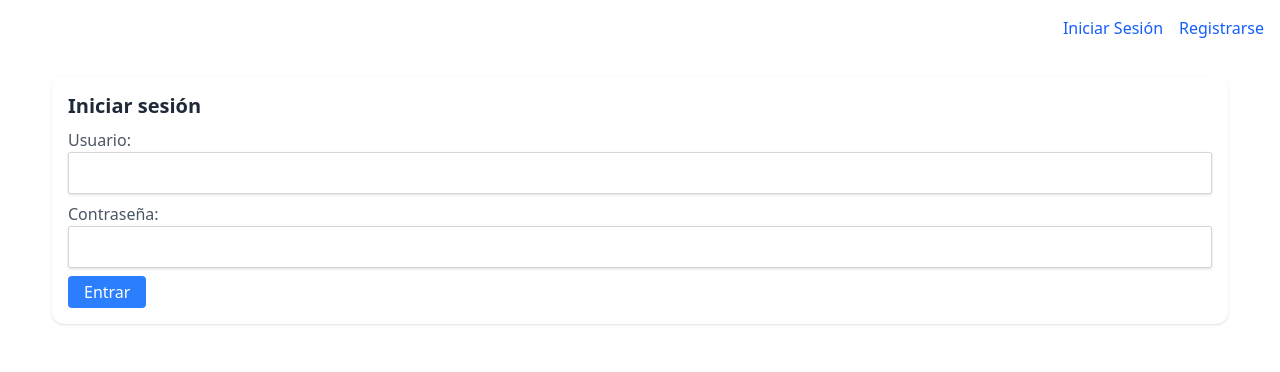
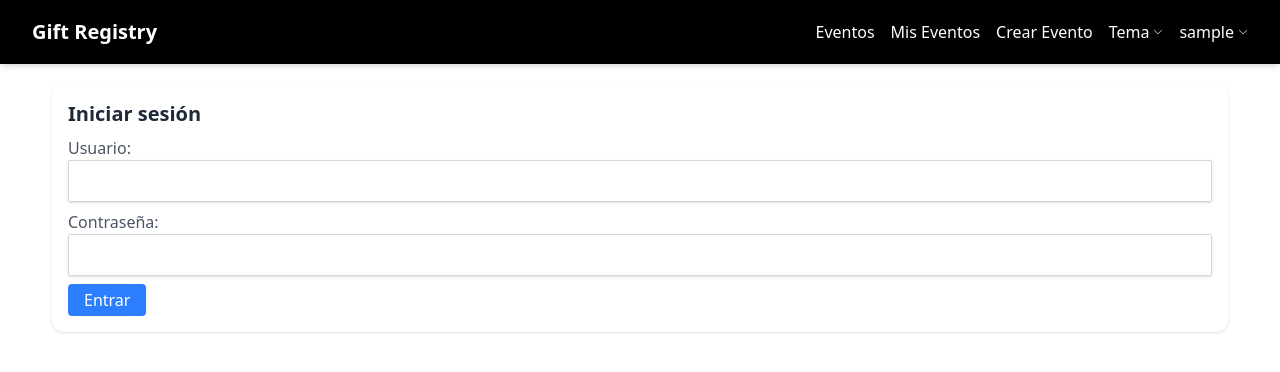
Before and after one commit to richardparra99/RegistryGift-Frontend, a React (Vite) app: page /login in a window 1280 px wide. Shown: the top 372 px of the page. Built offline with nearby package versions, Linux system fonts and the light colour scheme; sample sign-in values are in the browser's storage.

Commit message:
se agrego nueva funciones al proyecto

```diff
--- a/src/components/GuestMenu.tsx
+++ b/src/components/GuestMenu.tsx
@@ -1,14 +1,23 @@
 import { Link } from "react-router";
 import { URLS } from "../navigation/CONSTANTS";
-
 
 export const GuestMenu = () => {
     return (
         <div className="justify-end p-4 flex">
             <div className="flex items-center space-x-4">
-                <Link to={URLS.LOGIN} className="text-blue-600 hover:text-black">Iniciar Sesión</Link>
-                <Link to={URLS.REGISTER} className="text-blue-600 hover:text-black">Registrarse</Link>
+                <Link
+                    to={URLS.LOGIN}
+                    className="bg-blue-600 hover:bg-blue-700 text-white font-semibold py-2 px-4 rounded shadow transition"
+                >
+                    Iniciar Sesión
+                </Link>
+                <Link
+                    to={URLS.REGISTER}
+                    className="bg-black hover:bg-gray-800 text-white font-semibold py-2 px-4 rounded shadow transition"
+                >
+                    Registrarse
+                </Link>
             </div>
         </div>
     );
-}
+};
--- a/src/components/Menu.tsx
+++ b/src/components/Menu.tsx
@@ -1,4 +1,4 @@
-import { useState } from "react";
+import { useState, useEffect } from "react";
 import { Link, useNavigate } from "react-router-dom";
 import { BsChevronDown, BsList } from "react-icons/bs";
 import { URLS } from "../navigation/CONSTANTS";
@@ -36,6 +36,17 @@ export const Menu = () => {
     }
   };
 
+  // Tema
+  const changeTheme = (theme: string) => {
+    localStorage.setItem("theme", theme);
+    document.body.className = `theme-${theme}`;
+  };
+
+  useEffect(() => {
+    const savedTheme = localStorage.getItem("theme") || "default";
+    document.body.className = `theme-${savedTheme}`;
+  }, []);
+
   return (
     <nav className="bg-black shadow-md">
       <div className="max-w-7xl mx-auto px-4 sm:px-6 lg:px-8">
@@ -66,6 +77,39 @@ export const Menu = () => {
                 </Link>
               </>
             )}
+            {/* TEMA */}
+            <div className="relative group">
+              <button
+                onClick={() => toggleSubMenu("themeMenu")}
+                className="text-white hover:text-blue-600 flex items-center"
+              >
+                Tema <BsChevronDown size={10} className="inline ml-1" />
+              </button>
+              <div
+                id="themeMenu"
+                className="absolute hidden bg-white shadow-md mt-2 rounded-md z-10 min-w-[150px]"
+              >
+                <button
+                  onClick={() => changeTheme("blue")}
+                  className="block w-full text-left hover:bg-gray-100 py-2 px-4"
+                >
+                  Azul Oscuro
+                </button>
+                <button
+                  onClick={() => changeTheme("dark")}
+                  className="block w-full text-left hover:bg-gray-100 py-2 px-4"
+                >
+                  Negro Opaco
+                </button>
+                <button
+                  onClick={() => changeTheme("default")}
+                  className="block w-full text-left hover:bg-gray-100 py-2 px-4"
+                >
+                  Normal
+                </button>
+              </div>
+            </div>
+
             {!token ? (
               <>
                 <Link to={URLS.LOGIN} className="text-white hover:text-blue-600">
@@ -85,11 +129,11 @@ export const Menu = () => {
                 </button>
                 <div
                   id="authMenu"
-                  className="absolute hidden bg-white shadow-md mt-2 rounded-md z-10 min-w-[160px]"
+                  className="absolute hidden bg-white shadow-md mt-2 rounded-md z-10 min-w-[119px]"
                 >
                   <button
                     onClick={onLogoutClick}
-                    className="block w-full text-start px-4 py-2 text-gray-800 hover:bg-gray-100"
+                    className="bg-red-600 hover:bg-red-700 text-white font-semibold py-2 px-3 rounded shadow transition"
                   >
                     Cerrar sesión
                   </button>
--- a/src/index.css
+++ b/src/index.css
@@ -3,3 +3,18 @@
 .formfield span{
     color: red
 }
+
+body.theme-default {
+  background-color: white;
+  color: black;
+}
+
+body.theme-blue {
+  background-color: #15202b;
+  color: #e1e8ed;
+}
+
+body.theme-dark {
+  background-color: #0a0a0a;
+  color: #f0f0f0;
+}
--- a/src/pages/LoginForm.tsx
+++ b/src/pages/LoginForm.tsx
@@ -7,7 +7,7 @@ import { useNavigate } from "react-router-dom";
 import { URLS } from "../navigation/CONSTANTS";
 import { AuthService } from "../services/AuthService";
 import { Container } from "../components/Container";
-import { GuestMenu } from "../components/GuestMenu";
+import { Menu } from "../components/Menu"; // 👈 CAMBIO
 
 type Inputs = {
 	username: string;
@@ -38,7 +38,7 @@ export const LoginForm = () => {
 
 	return (
 		<>
-			<GuestMenu />
+			<Menu /> {/* 👈 AQUÍ SOLO CAMBIÓ */}
 			<Container>
 				<Card title="Iniciar sesión" className="mx-5 my-5">
 					<form onSubmit={handleSubmit(onSubmit)}>
--- a/src/pages/RegisterForm.tsx
+++ b/src/pages/RegisterForm.tsx
@@ -8,7 +8,7 @@ import { URLS } from "../navigation/CONSTANTS";
 import { AuthService } from "../services/AuthService";
 import { Container } from "../components/Container";
 import { useState } from "react";
-import { GuestMenu } from "../components/GuestMenu";
+import { Menu } from "../components/Menu"; // 👈 CAMBIO
 
 type Inputs = {
 	username: string;
@@ -42,7 +42,7 @@ export const RegisterForm = () => {
 
 	return (
 		<>
-			<GuestMenu />
+			<Menu /> {/* 👈 AQUÍ SOLO CAMBIÓ */}
 			<Container>
 				<Card title="Registro" className="mx-5 my-5">
 					<form onSubmit={handleSubmit(onSubmit)}>
```
